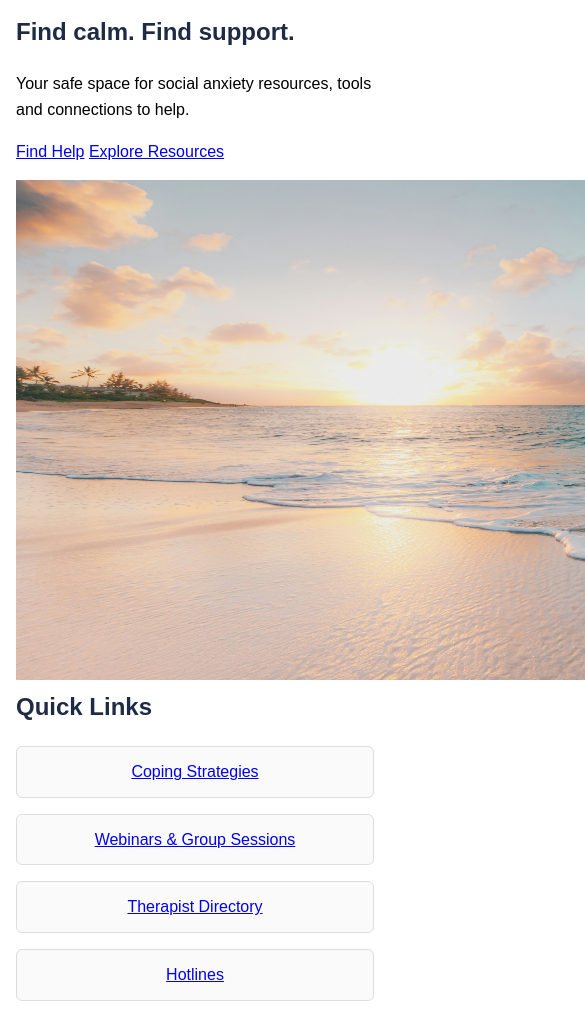
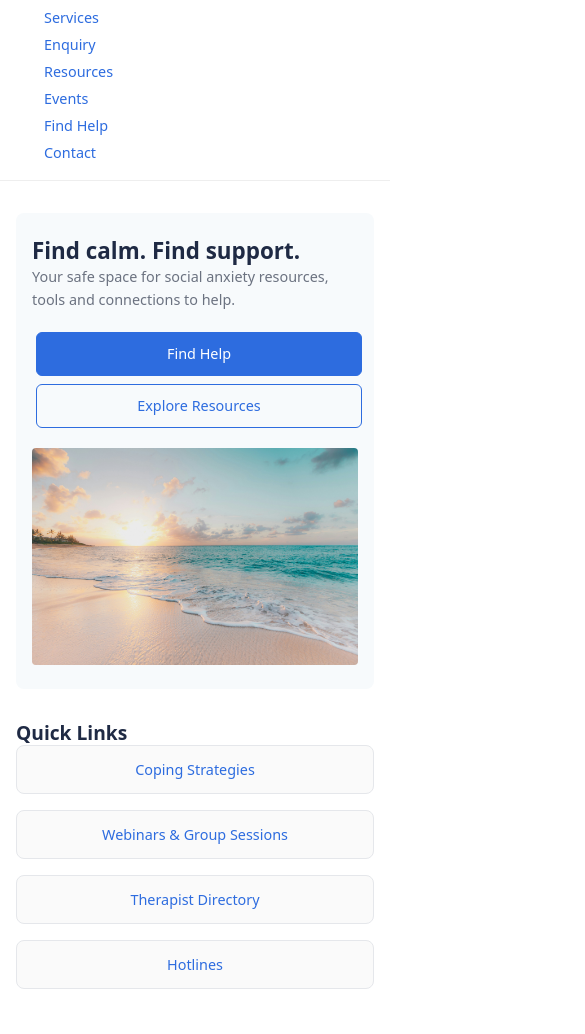
Before and after one commit to nkBot111/ST10490502_WEDE5020, a plain HTML site: page index.html in a window 390 px wide. Shown: the part 87-1121 px from the top of the page, 585 px wide, since content can reach past the window. Drawn offline with Linux system fonts and the light colour scheme.

Commit message:
Part 2 HTML upload
Part 2 HTML files with added external CSS file and responsive design
Updated all HTML to remove inline styles

```diff
--- a/about.html
+++ b/about.html
@@ -1,12 +1,17 @@
 <!DOCTYPE html>
 <html lang="en">
 <head>
+<link rel="stylesheet" href="css/style.css">
 <meta charset="UTF-8" />
 <meta name="viewport" content="width=device-width, initial-scale=1" />
 <title>CalmConnect | About</title>
 <meta name="description" content="Learn about CalmConnect’s mission, vision, and team dedicated to social anxiety support." />
 
-<!-- Temporary inline styling for Part 1 -->
+<!--
+	Moved inline CSS to external style.css (as per Part 2 requirement)
+	Previous inline styles kept below for reference only (now disabled)
+	Temporary inline styling for Part 1
+
 <style>
 body { font-family: Arial, sans-serif; line-height: 1.6; margin: 0; padding: 0; }
 header { display: flex; justify-content: space-between; align-items: center; padding: 1rem; background: #f7f7f7; border-bottom: 1px solid #ddd; }
@@ -24,6 +29,7 @@ input, textarea, select, button { padding: 0.5rem; font: inherit; border: 1px so
 button { background: #2d6cdf; color: #fff; cursor: pointer; border: none; }
 button:hover { background: #1b4fa3; }
 </style>
+-->
 </head>
 
 <body>
--- a/index.html
+++ b/index.html
@@ -1,11 +1,17 @@
 <!DOCTYPE html>
 <html lang="en">
 	<head>
+	<link rel="stylesheet" href="css/style.css">
 		<meta charset="UTF-8"/>
 		<meta name="viewport" content="width=device-width, initial-scale=1"/>
 		<title>CalmConnect | Home</title>
 		<meta name="description" content="A calm, stigma-free space with resources and pathways to help for social anxiety."/>
-		<!-- Temporary inline styling for Part 1 -->
+
+	<!--
+	Moved inline CSS to external style.css (as per Part 2 requirement)
+	Previous inline styles kept below for reference only (now disabled)
+	Temporary inline styling for Part 1
+
 		<style>
 body { font-family: Arial, sans-serif; line-height: 1.6; margin: 0; padding: 0; }
 header { display: flex; justify-content: space-between; align-items: center; padding: 1rem; background: #f7f7f7; border-bottom: 1px solid #ddd; }
@@ -23,6 +29,7 @@ input, textarea, select, button { padding: 0.5rem; font: inherit; border: 1px so
 button { background: #2d6cdf; color: #fff; cursor: pointer; border: none; }
 button:hover { background: #1b4fa3; }
 </style>
+-->
 	</head>
 	<body>
 		<header>
@@ -77,7 +84,7 @@ button:hover { background: #1b4fa3; }
 								<a href="events.html">Webinars & Group Sessions</a>
 							</li>
 							<li>
-								<a href="findhelp.html#directory">Therapist Directory</a>
+								<a href="about.html#directory">Therapist Directory</a>
 							</li>
 							<li>
 								<a href="findhelp.html#hotlines">Hotlines</a>
```
Also changed, not shown: contact.html (+7 -1 lines), enquiry.html (+7 -1 lines), events.html (+8 -1 lines), findhelp.html (+8 -1 lines), resources.html (+8 -1 lines), services.html (+8 -1 lines).
